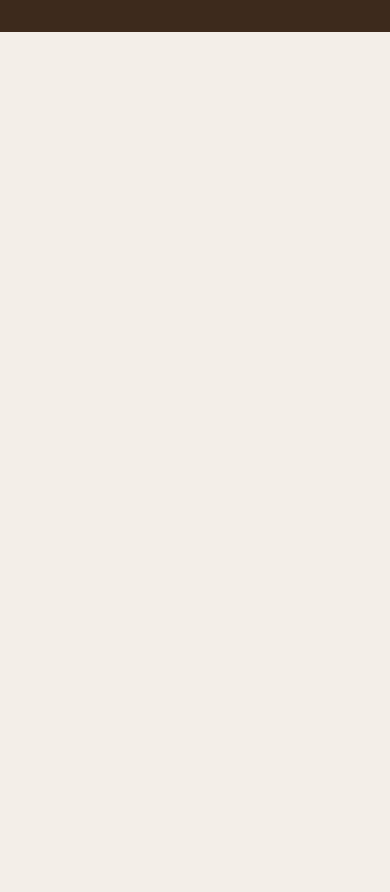
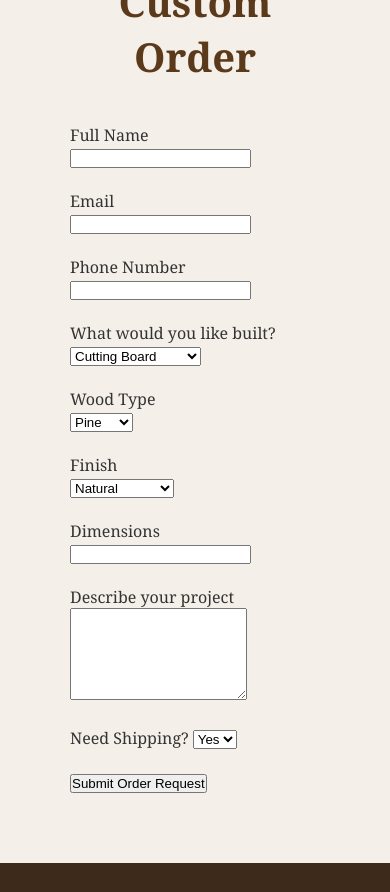
Before and after one commit to keltonskreations/keltons-kreations, a plain HTML site: page index.html in a window 390 px wide. Shown: the part 3689-4581 px from the top of the page. Before the commit the page ends 3721 px from the top, so only its background shows below. Drawn offline with Linux system fonts and the light colour scheme.

Commit message:
Add custom order request form to index.html
Added a custom order request form with fields for name, email, phone number, product selection, wood type, finish, dimensions, project description, and shipping options.

```diff
--- a/index.html
+++ b/index.html
@@ -227,7 +227,103 @@ We specialize in custom woodworking projects built to your specifications.
 </div>
 
 </section>
+<section id="order">
 
+<h2>Request a Custom Order</h2>
+
+<form action="https://formsubmit.co/YOUR-EMAIL@gmail.com" method="POST">
+
+<label>Full Name</label><br>
+<input type="text" name="Name" required><br><br>
+
+<label>Email</label><br>
+<input type="email" name="Email" required><br><br>
+
+<label>Phone Number</label><br>
+<input type="tel" name="Phone"><br><br>
+
+<label>What would you like built?</label><br>
+<select name="Product">
+
+<option>Cutting Board</option>
+
+<option>American Flag</option>
+
+<option>Farmhouse Sign</option>
+
+<option>Floating Shelves</option>
+
+<option>Coffee Table</option>
+
+<option>Dining Table</option>
+
+<option>Cornhole Boards</option>
+
+<option>Charcuterie Board</option>
+
+<option>Custom Furniture</option>
+
+<option>Other</option>
+
+</select><br><br>
+
+<label>Wood Type</label><br>
+
+<select name="Wood">
+
+<option>Pine</option>
+
+<option>Oak</option>
+
+<option>Cedar</option>
+
+<option>Walnut</option>
+
+<option>Maple</option>
+
+<option>Cherry</option>
+
+</select><br><br>
+
+<label>Finish</label><br>
+
+<select name="Finish">
+
+<option>Natural</option>
+
+<option>Dark Walnut</option>
+
+<option>Gray Wash</option>
+
+<option>Espresso</option>
+
+<option>Custom Color</option>
+
+</select><br><br>
+
+<label>Dimensions</label><br>
+
+<input type="text" name="Size"><br><br>
+
+<label>Describe your project</label><br>
+
+<textarea name="Description" rows="6"></textarea><br><br>
+
+<label>Need Shipping?</label>
+
+<select name="Shipping">
+
+<option>Yes</option>
+
+<option>No</option>
+
+</select><br><br>
+
+<input type="submit" value="Submit Order Request">
+
+</form>
+
+</section>
 <footer>
 
 <h3>Kelton's Kreation's</h3>
```
